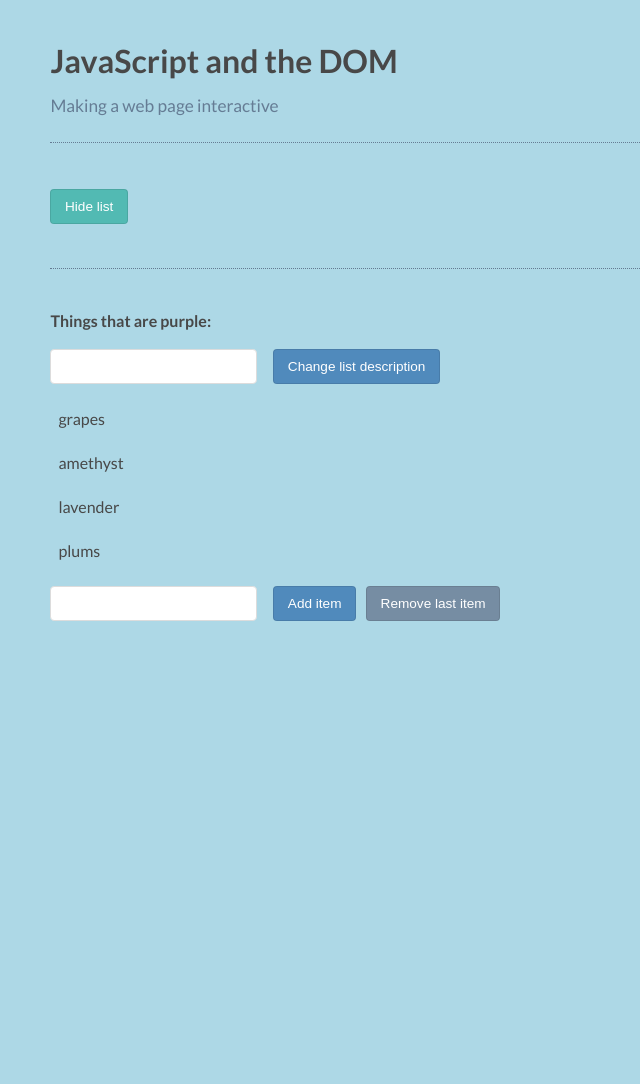
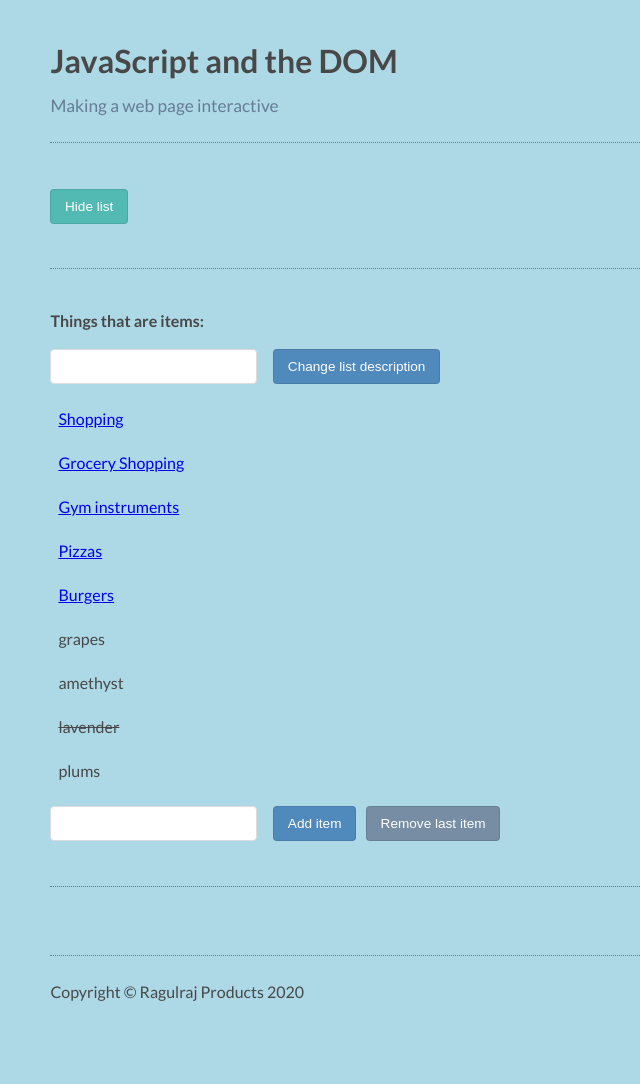
Before and after one commit to Ragulraj29/todoapp, a Django app: page / in a window 1280 px wide. Shown: the whole page, without its empty margins (0-640 px from the left). Before the commit the page ends 621 px from the top, so only its background shows below. Run offline with Django 3.2, Linux system fonts and the light colour scheme; data comes from the database, SQL or seed files in the repository; both versions use the stored data as it was after the commit.

Commit message:
Displaying database items

```diff
--- a/todolist/templates/todolist/index.html
+++ b/todolist/templates/todolist/index.html
@@ -10,30 +10,58 @@
   </head>
   <body>
     <h1 id="myHeading">JavaScript and the DOM</h1>
+
     <p>Making a web page interactive</p>
+
     <button id="toggleList">Hide list</button>
     <div class="list">
-      <p class="description">Things that are purple:</p>
+      <p class="description">Things that are items:</p>
       <input type="text" class="description">
       <button class="description">Change list description</button>
-      <ul>
-        <li>grapes
+      <ul class="list-group t20">
+        {% for todolist in todo_items %}
+          {% if todolist.completed %}
+        <li class="list-group-item todo-completed">
+          {{todolist.text}}
 
         </li>
-        <li>amethyst
+        {% else %}
+        <a href="#"><li class="list-group-item">
+          {{todolist.text}}
+
+        </li></a>
+        {% endif %}
+        {% endfor %}
+        <li class="list-group-item">
+          grapes
 
         </li>
-        <li>lavender
+        <li class="list-group-item todo-completed">
+          amethyst
 
         </li>
-        <li>plums
+        <li class="list-group-item">
+          <s>lavender</s>
 
         </li>
+        <li class="list-group-item">
+          plums
+
+        </li>
+
       </ul>
       <input type="text" class="addItemInput">
       <button class="addItemButton">Add item</button>
       <button class="removeItemButton">Remove last item</button>
-    </div>
-    <script src="app.js"></script>
+
+    <footer>
+      <div>
+        <div class="col-lg-12 text-center">
+          Copyright &copy; Ragulraj Products 2020
+        </div>
+      </div>
+    </footer>
+  </div>
+  <script src="app.js"></script>
   </body>
 </html>
--- a/todolist/urls.py
+++ b/todolist/urls.py
@@ -1,5 +1,5 @@
 from django.urls import path
-from .import views     #import views from same directory.[todolist]
+from .import views     #import views from same directory.[todolist]...
 
 urlpatterns = [
     path('', views.index,name='index')
--- a/todolist/views.py
+++ b/todolist/views.py
@@ -1,5 +1,9 @@
 from django.shortcuts import render
+
+from .models import Todolist
 
 # Create your views here.
 def index(request):
-    return render(request,"todolist/index.html")
+    todo_items = Todolist.objects.order_by('id')
+    context = {'todo_items' : todo_items}
+    return render(request,"todolist/index.html", context)
```
Also changed, not shown: db.sqlite3.
